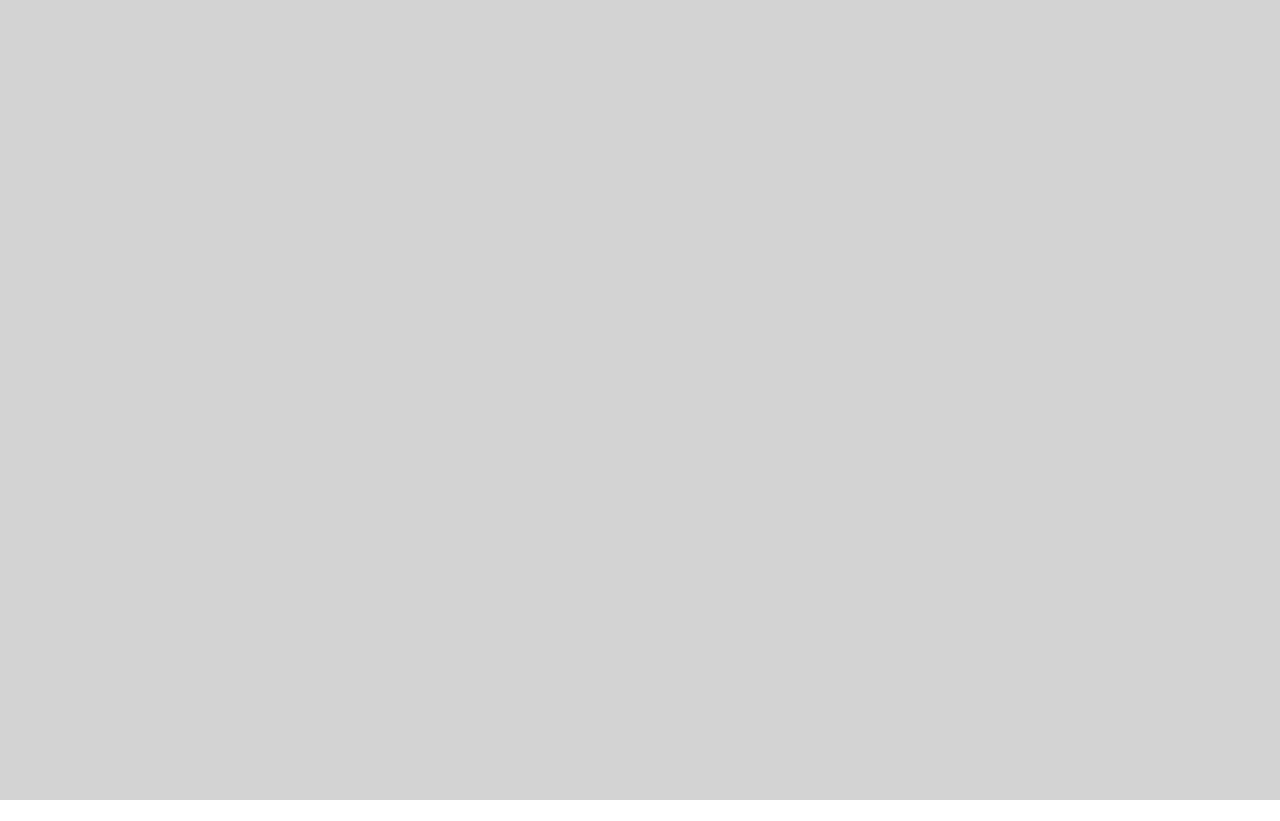
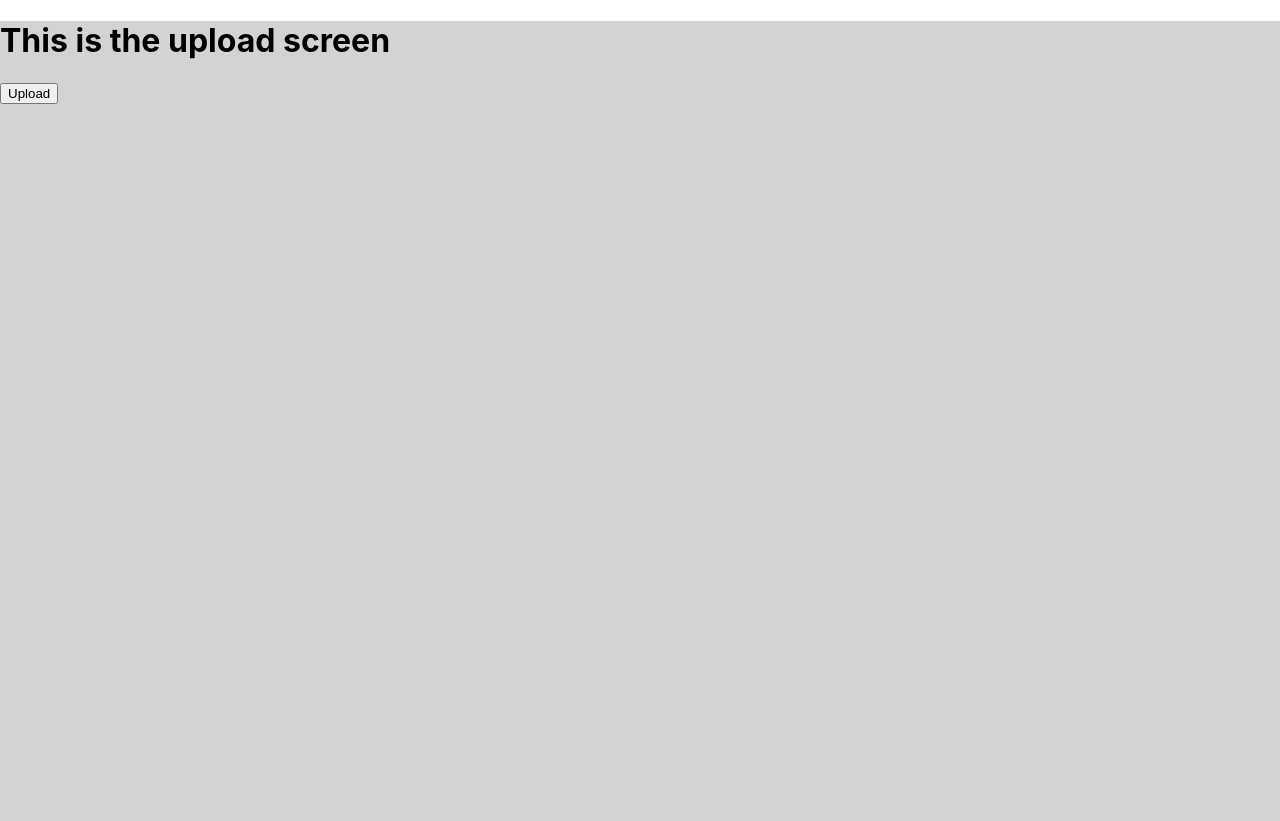
Before and after one commit to albertjgonzalez/Prodex_GUI, a React (Create React App) app in the folder prodex_gui/: page / in a window 1280 px wide. Before the commit the page ends 800 px from the top, so only its background shows below. Built offline with nearby package versions, Linux system fonts and the light colour scheme.

Commit message:
created upload screen and functions

```diff
--- a/prodex_gui/src/App.js
+++ b/prodex_gui/src/App.js
@@ -1,11 +1,11 @@
 import React from 'react';
-import logo from './logo.svg';
 import './App.css';
+import UploadScreen from './components/UploadScreen';
 
 function App() {
   return (
     <div id="App">
-
+      <UploadScreen />
     </div>
   );
 }
--- /dev/null
+++ b/prodex_gui/src/components/Upload.js
@@ -0,0 +1,22 @@
+
+//import firebase
+
+const singleBeat = (name,file,location)=>{
+    //send beat(s) and info to firebase
+
+    return (
+        //return success or failue
+        alert(name)
+    )
+}
+
+const beatPack = (names,file,location)=>{
+    //send beat(s) and info to firebase
+
+    return (
+        //return success or failue
+        alert(names)
+    )
+}
+
+export { singleBeat,beatPack }
--- /dev/null
+++ b/prodex_gui/src/components/UploadScreen/index.js
@@ -0,0 +1,13 @@
+import React from 'react';
+import { singleBeat,beatPack } from '../Upload';
+
+const UploadScreen = () => {
+    return(
+        <div id={UploadScreen}>
+            <h1>This is the upload screen</h1>
+            <button onClick={()=>singleBeat('beat')}>Upload</button>
+        </div>
+    )
+}
+
+export default UploadScreen
```
Also changed, not shown: prodex_gui/src/components/UploadScreen/Style.css (added).
